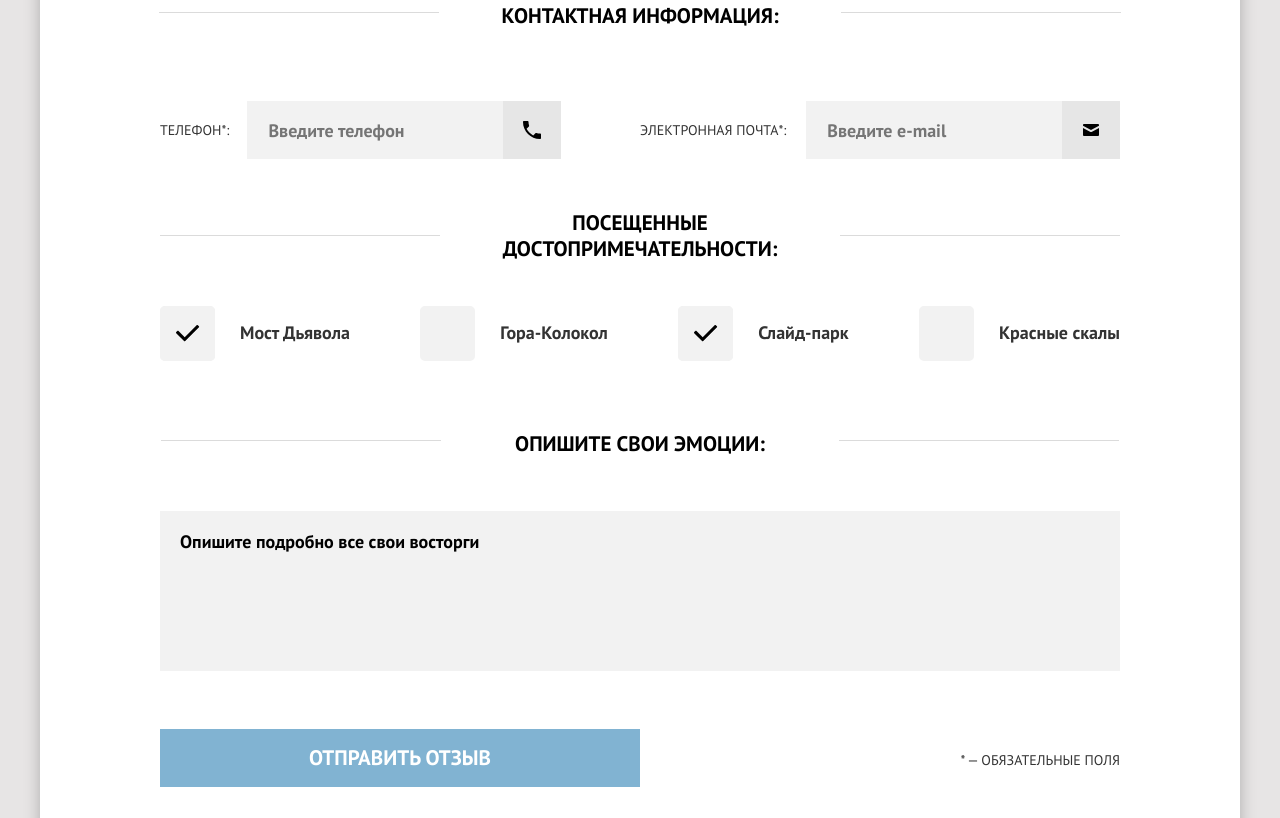
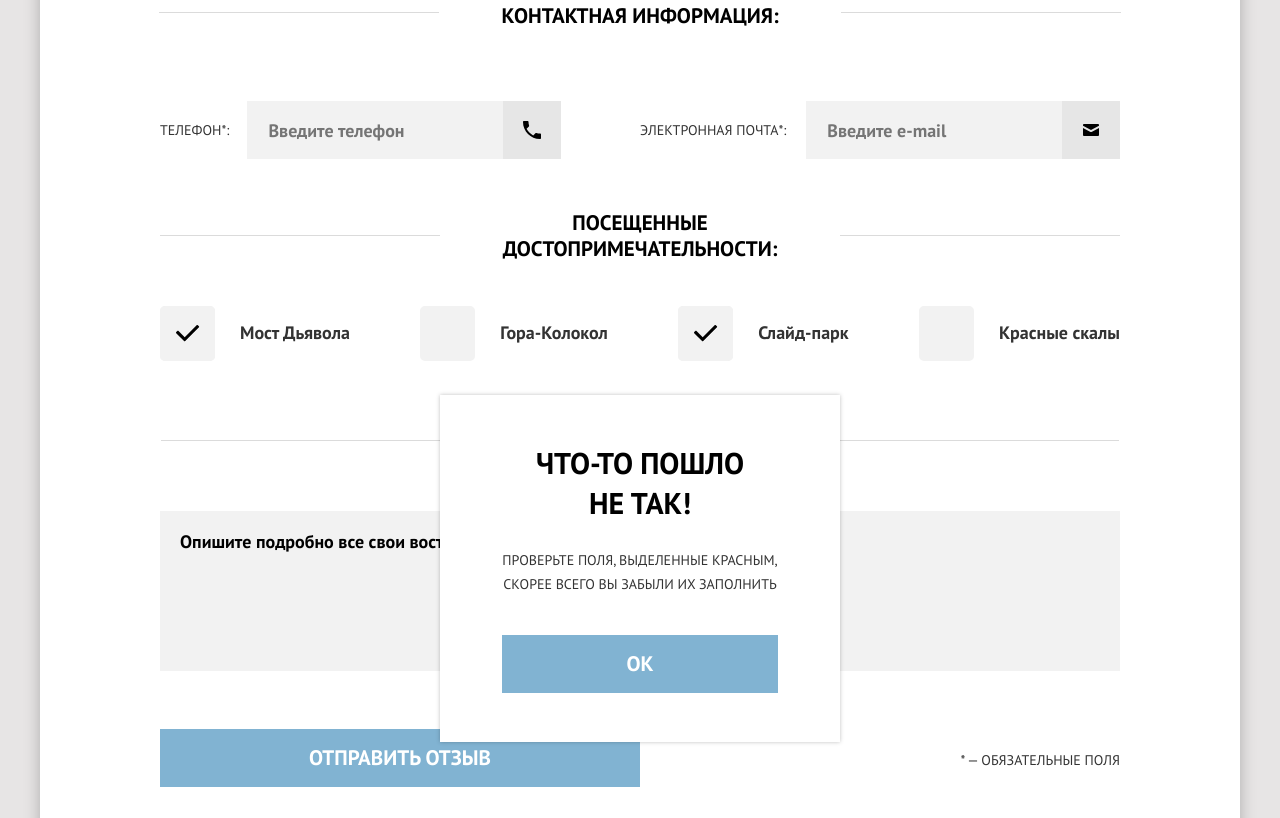
Before and after one commit to dtumanenkov/29559-sedona-23, a website: page source/form.html in a window 1280 px wide. Shown: the part 997-1815 px from the top of the page. Drawn offline with nearby package versions, Linux system fonts and the light colour scheme; files that its build step writes are made by us from their sources.

Commit message:
desktop_success_failure

```diff
--- a/source/form.html
+++ b/source/form.html
@@ -126,14 +126,14 @@
             <button class="default-form__button feedback__button button" type="submit">Отправить отзыв</button>
             <span class="default-form__required">* — обязательные поля</span>
           </div>
-          <div class="default-form__popup default-form__popup--failure feedback__popup feedback__popup--failure visually-hidden">
+          <div class="default-form__popup default-form__popup--failure feedback__popup feedback__popup--failure">
             <strong class="default-form__title default-form__title--failure">Что-то пошло не так!</strong>
             <p class="default-form__message">Проверьте поля, выделенные красным, скорее всего вы забыли их заполнить</p>
             <button class="default-form__button default-form__button--popup feedback__button button" type="submit">ок</button>
           </div>
           <div class="default-form__popup default-form__popup--success feedback__popup feedback__popup--sucсess visually-hidden">
             <strong class="default-form__title default-form__title--sucсess">Ваш отзыв отправлен!</strong>
-            <p class="default-form__message">Спасибо за ваше участие, ваш отзыв уже поступил к нам.<br> В ближайшее время мы опубликуем его на сайте.</p>
+            <p class="default-form__message default-form__message--sucсess">Спасибо за ваше участие, ваш отзыв уже поступил к нам.<br> В ближайшее время мы опубликуем его на сайте.</p>
             <button class="default-form__button default-form__button--success feedback__button button" type="submit">Закрыть окно</button>
           </div>
         </form>
--- a/source/sass/blocks/default-form.scss
+++ b/source/sass/blocks/default-form.scss
@@ -258,7 +258,12 @@
   @media (min-width: $tablet-width) {
     font-size: 30px;
     line-height: 26px;
-    padding-top: 50px;
+    padding-top: 44px;
+  }
+
+  @media (min-width: $desktop-width) {
+    margin-left: 0;
+    padding-top: 49px;
   }
 }
 
@@ -609,6 +614,18 @@
   }
 }
 
+.default-form__message--sucсess {
+  @media (min-width: $tablet-width) {
+    padding-top: 31px;
+    padding-bottom: 46px;
+  }
+
+  @media (min-width: $desktop-width) {
+    padding-top: 33px;
+    padding-bottom: 41px;
+  }
+}
+
 .default-form__button {
   width: 280px;
   margin-left: auto;
@@ -631,6 +648,10 @@
 
   @media (min-width: $tablet-width) {
     width: 276px;
+  }
+
+  @media (min-width: $desktop-width) {
+    margin-left: auto;
   }
 }
 
--- a/source/sass/blocks/feedback.scss
+++ b/source/sass/blocks/feedback.scss
@@ -74,6 +74,11 @@
     top: 840px;
     left: 184px;
   }
+
+  @media (min-width: $desktop-width) {
+    left: 400px;
+    top: 766px;
+  }
 }
 
 .feedback__popup--sucсess {
@@ -84,4 +89,9 @@
     left: 62px;
     top: 680px;
   }
+
+  @media (min-width: $desktop-width) {
+    left: 280px;
+    top: 495px;
+  }
 }
```
